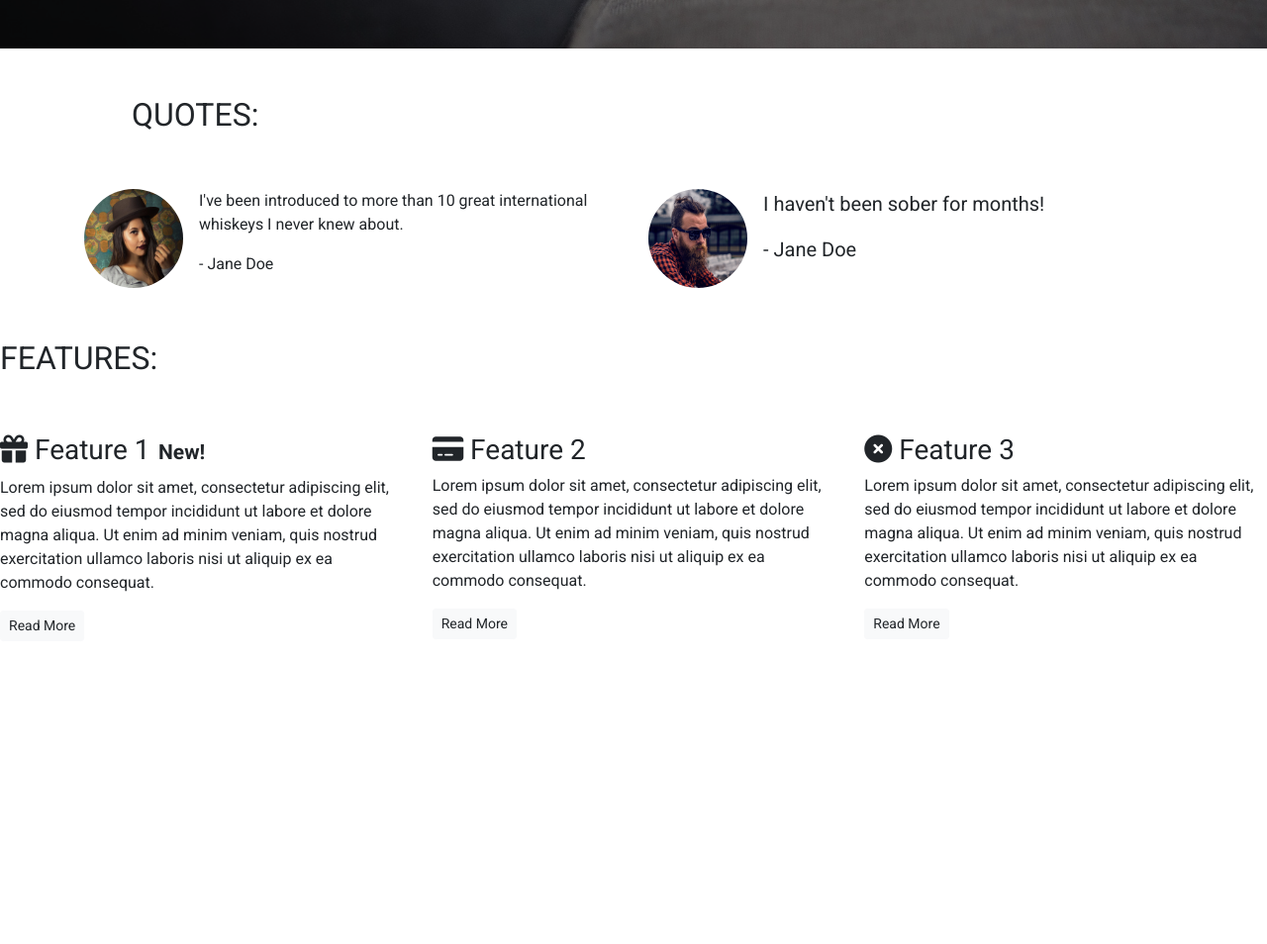
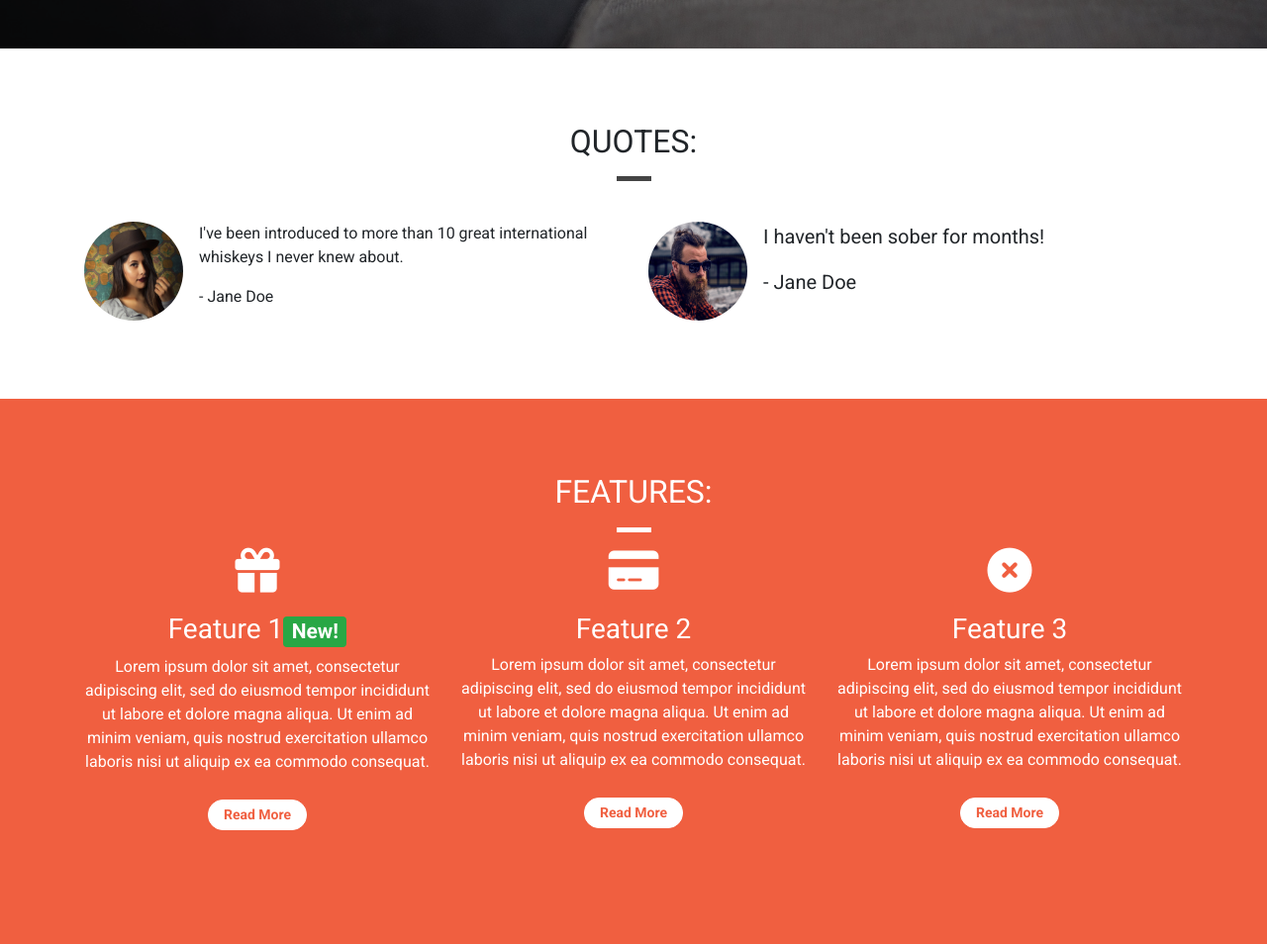
Before and after one commit to SerjMartin/Bootstrap, a plain HTML site: page index.html in a window 1280 px wide. Shown: the part 751-1705 px from the top of the page at 99% size. Before the commit the page ends 1415 px from the top, so only its background shows below. Drawn offline with nearby package versions, Linux system fonts and the light colour scheme.

Commit message:
Add background color to feature section

```diff
--- a/css/style.css
+++ b/css/style.css
@@ -47,6 +47,26 @@ body {
 
 .features-container {}
 
+/* Page heaedr */
+
+.page-header {
+  margin-bottom: 0;
+  border-bottom: 0;
+  text-align: center;
+}
+
+.page-header {
+  margin-top: 0;
+}
+
+.page-header h2 {
+  margin-top: 0;
+}
+
+.quotes .page-header {
+  margin-bottom: 25px;
+}
+
 /* Block dividers */
 
 .block-divider {
@@ -60,8 +80,27 @@ body {
   background-color: #f05f40;
 }
 
+.block-divider--white{
+  background-color: white;
+}
+
 .block-divider--short {
   width: 35px;
+}
+/* Content conteiner */
+
+.content-container {
+  padding-top: 75px;
+  padding-bottom: 75px;
+}
+
+.container-wrapper {
+
+}
+
+.container-wrapper--red {
+  background-color: #f05f40;
+  color: white;
 }
 
 /* Navbar */
@@ -140,3 +179,23 @@ body {
   border-color: #df4929;
   color: white;
 }
+
+.feature {
+  text-align: center;
+  margin-bottom: 40px;
+}
+.feature i {
+  margin-bottom: 20px;
+  font-size: 45px;
+  line-height: 45px;
+}
+
+.feature .btn {
+  background-color: white;
+  border-color: white;
+  border-radius: 15px;
+  min-width: 100px;
+  font-weight: bold;
+  margin-top: 10px;
+  color: #f05f40;
+}
--- a/index.html
+++ b/index.html
@@ -77,11 +77,13 @@
 
 
         <!-- Quotes -->
-    <div class="container quotes-container">
+    <div class="container-wrapper">
+    <div class="container quotes-container content-container">
         <section class="quotes">
             <div class="row">
-                <div class="col-12 m-5">
+                <div class="col-12 page-header">
                     <h2 class="text-uppercase">Quotes:</h2>
+                    <hr class="block-divider block-divider--short">
                 </div>
             </div>
             <div class="row">
@@ -115,19 +117,22 @@
         </section>
         <!-- /.quotes -->
     </div>
+</div>
 
         <!-- Features -->
-    <div class="features-container">
+<div class="container-wrapper container-wrapper--red">
+    <div class="container features-container content-container">
         <section class="features">
             <div class="row">
-                <div class="col-12 my-5"> <!--my-5 (margine vertical)-->
+                <div class="col-12 page-header"> <!--my-5 (margine vertical)-->
                    <h2 class="text-uppercase">Features:</h2>
+                   <hr class="block-divider block-divider--short block-divider--white">
                 </div>
             </div>
             <div class="row">
                 <div class="col-12 col-md-6 col-lg-4">
                     <div class="feature">
-                        <h3><i class="fas fa-gift d-none d-sm-inline"></i> Feature 1<span class="badge badge-succes">New!</span></h3>
+                        <h3><i class="fas fa-gift d-none d-sm-block"></i> Feature 1<span class="badge badge-success">New!</span></h3>
                         <p>Lorem ipsum dolor sit amet, consectetur adipiscing elit, sed do eiusmod tempor incididunt ut labore
                             et dolore magna aliqua. Ut enim ad minim veniam, quis nostrud exercitation ullamco laboris nisi ut
                             aliquip ex ea commodo consequat.
@@ -138,7 +143,7 @@
                 </div>
                 <div class="col-12 col-md-6 col-lg-4">
                     <div class="feature">
-                        <h3><i class="fas fa-credit-card d-none d-sm-inline"></i> Feature 2</h3>
+                        <h3><i class="fas fa-credit-card d-none d-sm-block"></i> Feature 2</h3>
                         <p>Lorem ipsum dolor sit amet, consectetur adipiscing elit, sed do eiusmod tempor incididunt ut labore et
                             dolore magna aliqua. Ut enim ad minim veniam, quis nostrud exercitation ullamco laboris nisi ut aliquip
                             ex ea commodo consequat.
@@ -148,7 +153,7 @@
                 </div>
                 <div class="col-12 d-md-none d-lg-block col-lg-4">
                     <div class="feature">
-                        <h3><i class="fas fa-times-circle d-none d-sm-inline"></i> Feature 3</h3>
+                        <h3><i class="fas fa-times-circle d-none d-sm-block"></i> Feature 3</h3>
                         <p>Lorem ipsum dolor sit amet, consectetur adipiscing elit, sed do eiusmod tempor incididunt ut labore et
                             dolore magna aliqua. Ut enim ad minim veniam, quis nostrud exercitation ullamco laboris nisi ut aliquip ex
                             ea commodo consequat.
@@ -158,6 +163,7 @@
                 </div>
             </div>
         </section>
+    </div>
     </div>
         <!-- /.features -->
 
```
